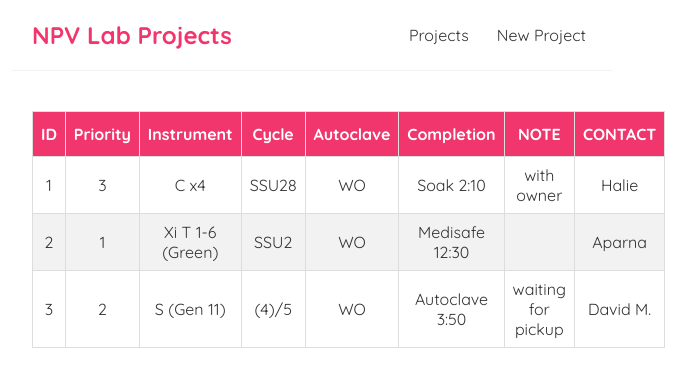
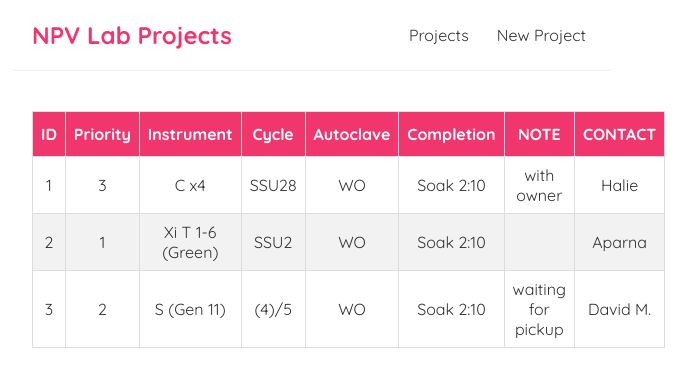
Before and after one commit to aria-abad/smart-board, a React (Create React App) app: page / in a window 1280 px wide. Shown: the top 386 px of the page, without its empty margins (328-1024 px from the left). Built offline with nearby package versions, Linux system fonts and the light colour scheme.

Commit message:
combining two data set in one cell

```diff
--- a/src/components/NEW_DATA.json
+++ b/src/components/NEW_DATA.json
@@ -5,7 +5,8 @@
     "instrument": "C x4",
     "cycle": "SSU28",
     "autoclave": "WO",
-    "Completion": "Soak 2:10",
+    "completionCycle": "Soak",
+    "completionTime": "2:10",
     "note": "with owner",
     "contact": "Halie"
   },
@@ -15,7 +16,8 @@
     "instrument": "Xi T 1-6 (Green)",
     "cycle": "SSU2",
     "autoclave": "WO",
-    "Completion": "Medisafe 12:30",
+    "completionCycle": "Soak",
+    "completionTime": "2:10",
     "note": "",
     "contact": "Aparna"
   },
@@ -25,7 +27,8 @@
     "instrument": "S (Gen 11)",
     "cycle": "(4)/5",
     "autoclave": "WO",
-    "Completion": "Autoclave 3:50",
+    "completionCycle": "Soak",
+    "completionTime": "2:10",
     "note": "waiting for pickup",
     "contact": "David M."
   }
--- a/src/components/ProjectList.js
+++ b/src/components/ProjectList.js
@@ -24,7 +24,8 @@
 import React, { useMemo } from 'react';
 import { useTable} from 'react-table';
 import NEW_DATA from './NEW_DATA.json';
-import { COLUMNS, GROUPED_COLUMNS } from './columns'
+// import { COLUMNS, GROUPED_COLUMNS } from './columns'
+import { COLUMNS } from './columns'
 import './table.css'
 
 
--- a/src/components/columns.js
+++ b/src/components/columns.js
@@ -21,7 +21,7 @@ export const COLUMNS = [
     },
     {
         Header: 'Completion',
-        accessor: 'Completion'
+        accessor: d => `${d.completionCycle} ${d.completionTime}`
     },
     {
         Header: 'NOTE',
```
